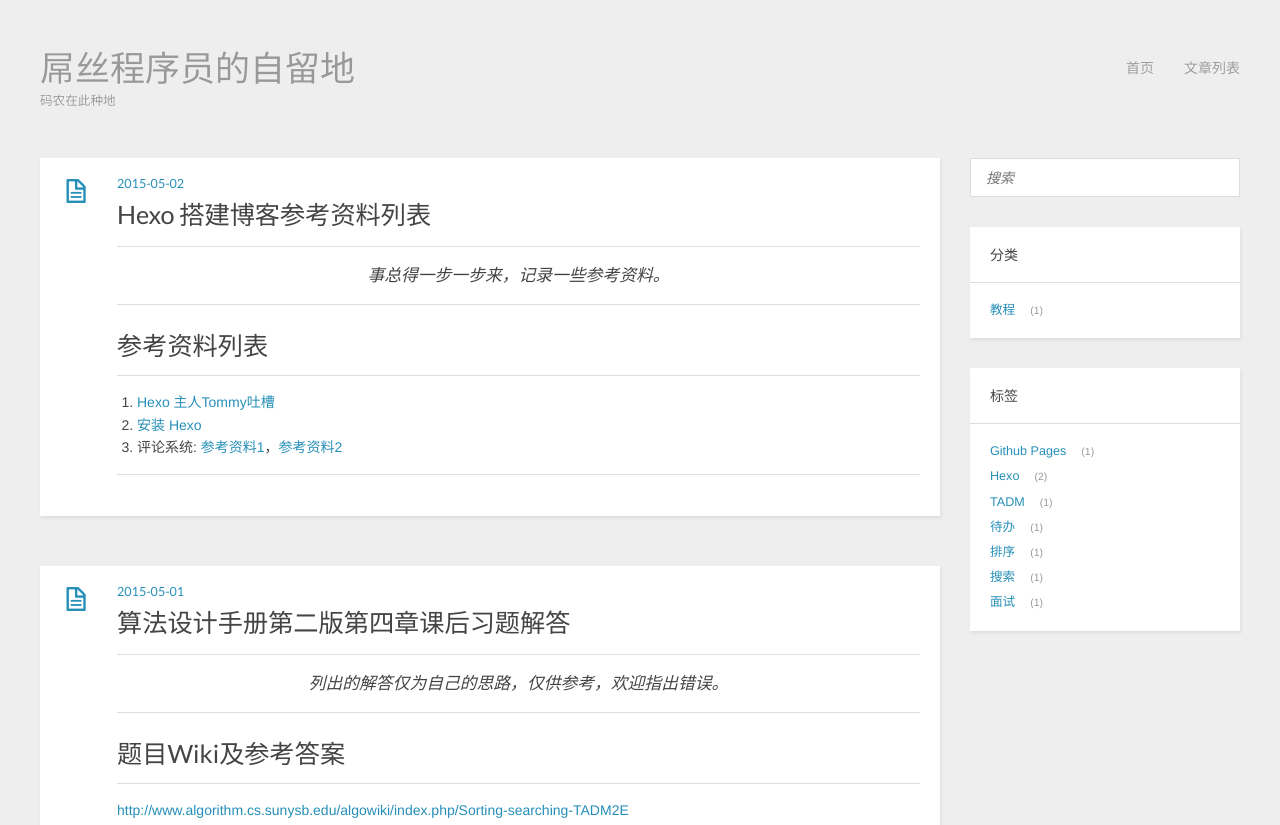
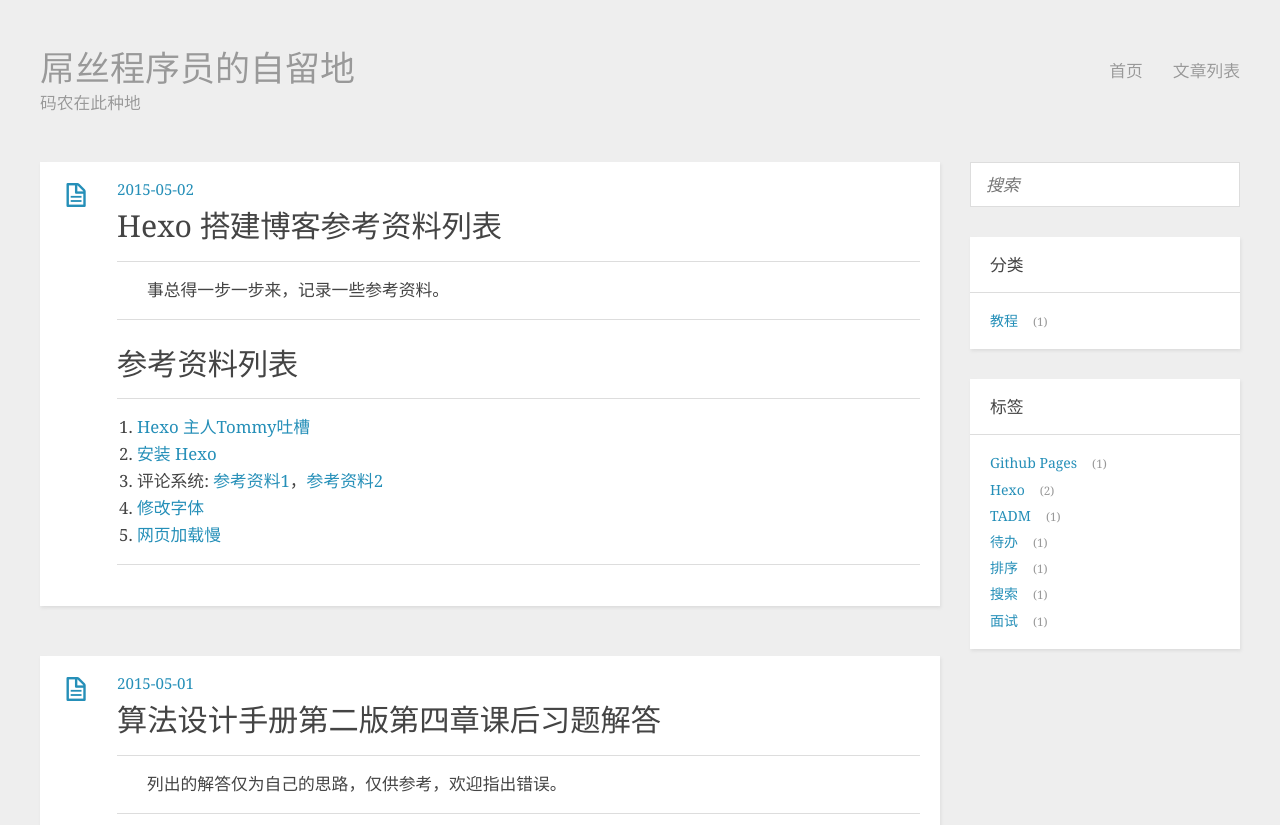
Before and after one commit to Shitaibin/old-blog-resource, a plain HTML site: page index.html in a window 1280 px wide. Shown: the top 825 px of the page. Drawn offline with nearby package versions, Linux system fonts and the light colour scheme.

Commit message:
Site updated: 2015-05-03 23:42:26

```diff
--- a/css/style.css
+++ b/css/style.css
@@ -1,4 +1,3 @@
-@import url("//fonts.googleapis.com/css?family=Lato:400,400italic");
 @font-face {
   font-family: 'FontAwesome';
   font-style: normal;
@@ -12,7 +11,7 @@
 body {
   background: #eee;
   color: #444;
-  font-family: "Helvetica Neue", "Helvetica", Arial, sans-serif;
+  font-family: "Georgia", serif;
   font-size: 14px;
   text-shadow: 0 0 1px transparent;
 }
@@ -32,7 +31,8 @@ h3,
 h4,
 h5,
 h6 {
-  font-family: "Lato", Helvetica Neue, Helvetica, Arial, sans-serif;
+  font-family: "Georgia", serif;
+  font-weight: 1500;
 }
 h1 {
   font-size: 1.8em;
@@ -119,13 +119,14 @@ a:hover {
 }
 #header h2 {
   font-weight: normal;
-  font-size: 0.9em;
+  font-size: 1.2em;
   line-height: 1;
   margin-top: 10px;
 }
 #header #main-nav {
-  font-family: "Lato", Helvetica Neue, Helvetica, Arial, sans-serif;
+  font-family: "Georgia", serif;
   line-height: 2.5em;
+  font-size: 1.2em;
 }
 #header #main-nav ul {
   list-style: none;
@@ -138,6 +139,7 @@ article {
   -webkit-box-shadow: 1px 2px 3px #ddd;
   box-shadow: 1px 2px 3px #ddd;
   background: #fff;
+  font-size: 1.2em;
 }
 article.page {
   padding-left: 20px;
@@ -258,7 +260,7 @@ article header .icon:before {
 }
 article header time {
   color: #999;
-  font: 0.9em "Lato", Helvetica Neue, Helvetica, Arial, sans-serif;
+  font: 0.9em "Georgia", serif;
   margin-bottom: 5px;
   display: block;
   line-height: 1;
@@ -294,15 +296,12 @@ article .entry .video-container {
 article .entry blockquote {
   border-top: 1px solid #ddd;
   border-bottom: 1px solid #ddd;
-  font-style: italic;
   font-family: "Georgia", serif;
-  font-size: 1.2em;
   padding: 0 30px 15px;
-  text-align: center;
 }
 article .entry blockquote footer {
   border-top: none;
-  font-size: 0.8em;
+  font-size: 1.2em;
   line-height: 1;
   margin: 20px 0 0;
   padding-top: 0;
@@ -321,7 +320,7 @@ article .entry code {
   color: #666;
   padding: 0 5px;
   margin: 0 2px;
-  font-size: 0.9em;
+  font-size: 1em;
   border: 1px solid #ddd;
   -webkit-border-radius: 3px;
   border-radius: 3px;
@@ -386,7 +385,7 @@ article .entry .caption {
   margin-top: 5px;
   color: #999;
   position: relative;
-  font-size: 0.9em;
+  font-size: 1.5em;
   padding-left: 25px;
 }
 article .entry .caption:before {
@@ -421,14 +420,14 @@ article .entry .pullquote {
   margin: 1em 0 0.5em 1.5em;
   text-align: left;
   width: 45%;
-  font-size: 1.5em;
+  font-size: 1.2em;
 }
 article footer {
   margin-top: 15px;
   padding-top: 10px;
   border-top: 1px solid #ddd;
   color: #999;
-  font-size: 0.9em;
+  font-size: 1em;
   line-height: 16px;
   position: relative;
   min-height: 16px;
@@ -494,7 +493,7 @@ article footer .addthis iframe {
   padding: 5px 10px;
   background: #ddd;
   color: #999;
-  font-family: "Lato", Helvetica Neue, Helvetica, Arial, sans-serif;
+  font-family: "Georgia", serif;
   text-shadow: 0 0 1px #fff;
   margin-bottom: 50px;
 }
@@ -563,12 +562,12 @@ article footer .addthis iframe {
 }
 #sidebar .widget .title {
   padding: 15px 20px;
-  font-size: 1em;
+  font-size: 1.2em;
   border-bottom: 1px solid #ddd;
   font-weight: normal;
 }
 #sidebar .widget .entry {
-  font-size: 0.9em;
+  font-size: 1em;
   padding: 15px 20px;
 }
 #sidebar .widget ul,
@@ -593,9 +592,9 @@ article footer .addthis iframe {
 }
 #sidebar .search input {
   background: #fff;
-  font-family: "Lato", Helvetica Neue, Helvetica, Arial, sans-serif;
+  font-family: "Georgia", serif;
   font-style: italic;
-  font-size: 1em;
+  font-size: 1.2em;
   padding: 10px 15px;
   border: 1px solid #ddd;
   width: 100%;
@@ -641,7 +640,7 @@ article footer .addthis iframe {
 #footer {
   color: #999;
   margin-bottom: 50px;
-  font: 0.9em/1.6 "Lato", Helvetica Neue, Helvetica, Arial, sans-serif;
+  font: 1.5em/1.6 "Georgia", serif;
   text-shadow: 0 0 1px #fff;
 }
 .entry .gist {
--- a/index.html
+++ b/index.html
@@ -68,6 +68,8 @@
 <li><a href="http://zespia.tw/blog/2012/10/11/hexo-debut/" target="_blank" rel="external">Hexo 主人Tommy吐槽</a></li>
 <li><a href="http://yangruihan.com/2015/03/22/Windows%E4%B8%8B%E4%B8%80%E6%AD%A5%E6%AD%A5%E6%90%AD%E5%BB%BA%E8%87%AA%E5%B7%B1%E7%9A%84%E7%8B%AC%E7%AB%8B%E5%8D%9A%E5%AE%A2%E2%80%94%E2%80%94%E4%BD%BF%E7%94%A8%20GitHub%20Pages%20+%20Hexo%20%E5%9F%BA%E7%A1%80%E6%95%99%E7%A8%8B%EF%BC%88%E4%B8%80%EF%BC%89/" target="_blank" rel="external">安装 Hexo</a></li>
 <li>评论系统: <a href="http://zipperary.com/2013/05/30/hexo-guide-4/" target="_blank" rel="external">参考资料1</a>，<a href="http://zhidao.baidu.com/link?url=zE0f91IjLHKzR5FEr_-aMwL6SrHSSfltLyKaTErrZ_DTcqan-xQu2IBGMo52ntBLz-vvsjO4zkPckiXBBVptbb6WR3dGu7nq_a5AFy3GKBW" target="_blank" rel="external">参考资料2</a></li>
+<li><a href="http://vkki.me/2014/02/04/beautify-your-hexo/" target="_blank" rel="external">修改字体</a></li>
+<li><a href="http://ju.outofmemory.cn/entry/79930" target="_blank" rel="external">网页加载慢</a></li>
 </ol>
 
 
@@ -111,7 +113,7 @@
 <li>若各队列不空，将各队列最小元素出队,组成三元组</li>
 <li>得三元组<code>(a1, a2, a3)</code></li>
 <li>求三元组中的最大值<code>max</code>，与最小值<code>min</code>，则当前片段长度<code>len = max-min+1</code></li>
-<li>如果<code>min_len为-1</code>或<code>min_len</code>大于<code>len</code>，<code>min_len = len</code>，保存三元组.</li>
+<li>如果<code>min_len</code>为-1或<code>min_len</code>大于<code>len</code>，<code>min_len = len</code>，保存三元组.</li>
 <li>删除三元组中最小者<code>min</code>，若<code>min</code>对应队列不空，取新元素加入到三元组，执行2，若空，退出循环。</li>
 </ol>
 <h3 id="变形及分析">变形及分析</h3><h4 id="变形">变形</h4><p>假设输入数据不是3个单词的出现位置，而直接是一个字符串数组，那么如何找到满足要求的最小片段？</p>
```
Also changed, not shown: 2015/05/01/算法设计手册第二版第四章课后习题解答/index.html (+1 -1 lines), 2015/05/02/Hexo-搭建博客参考资料列表/index.html (+2 -0 lines).
